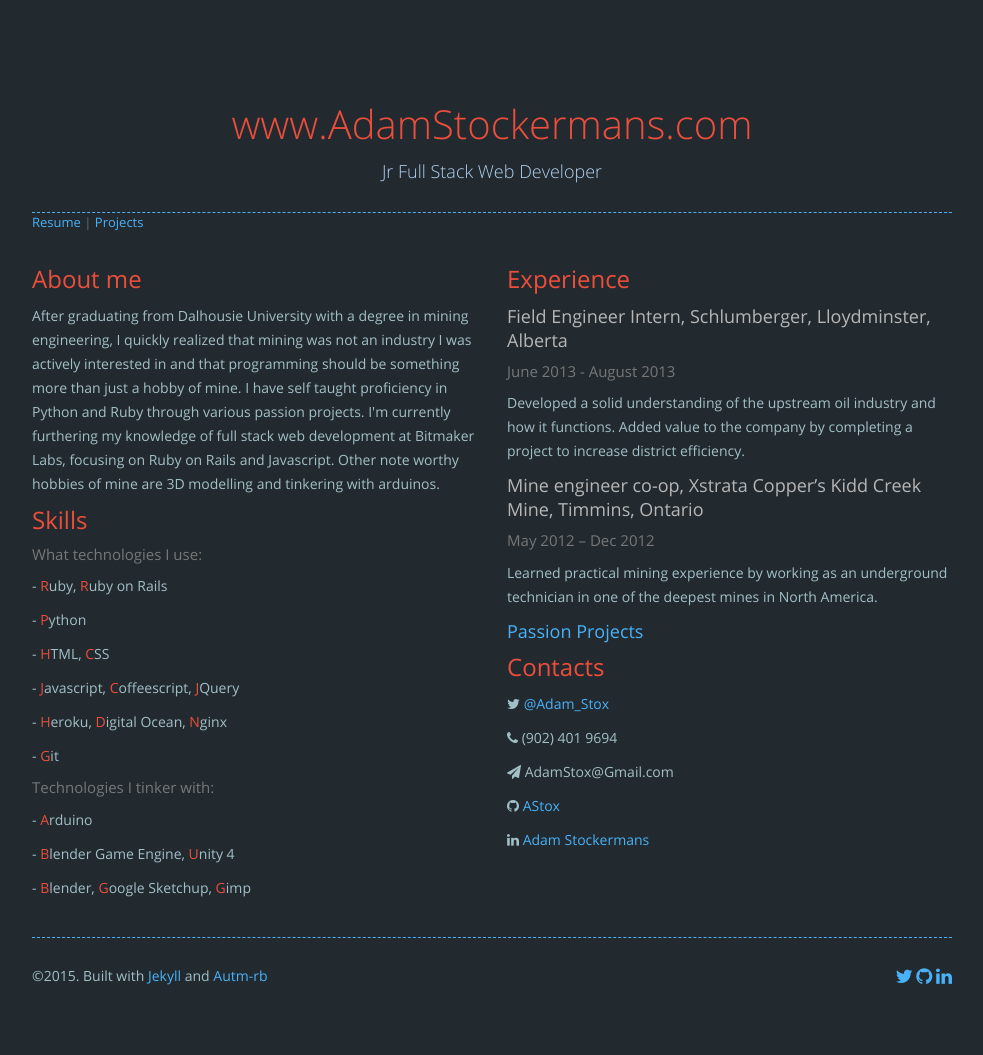
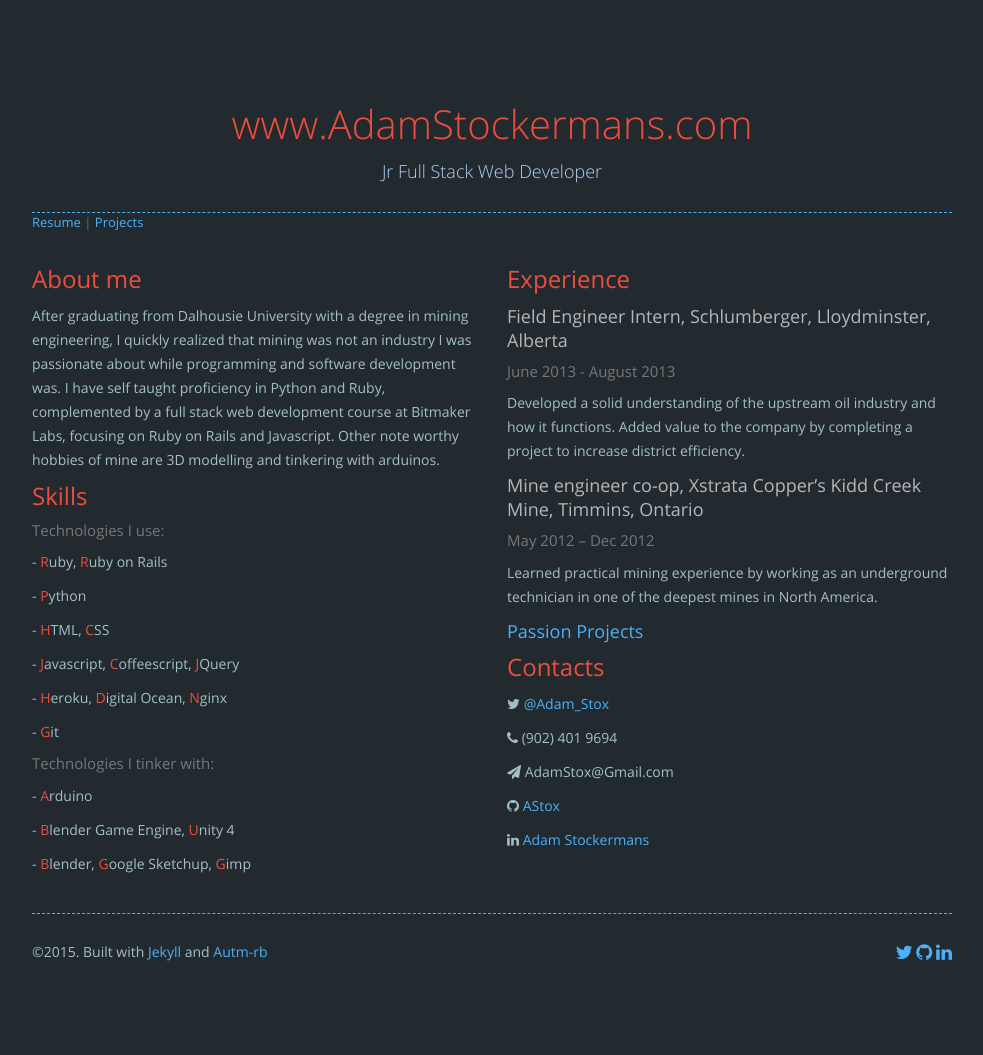
Before and after one commit to AStox/AStox.github.io, a Jekyll site: the page built from resume.html, in a window 1280 px wide. Shown: the whole page, without its empty margins (148-1131 px from the left). Built offline with Jekyll 4.4.1, drawn with Linux system fonts in a browser that asks for light colours; nearby versions of some CDN libraries; comment, search, counter and statistics services are not loaded; after the commit the page ends 1031 px from its top, so only the background shows below that.

Commit message:
Changed page titles

```diff
--- a/_config.yml
+++ b/_config.yml
@@ -1,6 +1,6 @@
 baseurl: "" # The subpath of your site. Use "" if you're hosting a blog at the root level.
-url: "AStox.github.io" # the base hostname & protocol for your site.
-title: "AStox-blog"
+url: "adamstockermans.com" # the base hostname & protocol for your site.
+title: "Adam Stockermans"
 
 
 paginate: 3 #articles per page
@@ -9,7 +9,7 @@
 
 #contacts
 git: "https://github.com/astox"  #Add your github url here.
-stackoverflow: "http://stackoverflow.com/users/1231365/railsr" #Add your stackoverflow url here.
+#stackoverflow: "http://stackoverflow.com/users/1231365/railsr" #Add your stackoverflow url here.
 twitter: "https://twitter.com/adam_stox"  #Add your twitter url here.
 
 #disqus comment
--- a/resume.html
+++ b/resume.html
@@ -8,12 +8,12 @@
   <div class="col-md-6 post-nav">
     <div id="about_me">
       <h2>About me</h2>
-      <p>After graduating from Dalhousie University with a degree in mining engineering, I quickly realized that mining was not an industry I was actively interested in and that programming should be something more than just a hobby of mine. I have self taught proficiency in Python and Ruby through various passion projects. I'm currently furthering my knowledge of full stack web development at Bitmaker Labs, focusing on Ruby on Rails and Javascript. Other note worthy hobbies of mine are 3D modelling and tinkering with arduinos.</p>
+      <p>After graduating from Dalhousie University with a degree in mining engineering, I quickly realized that mining was not an industry I was passionate about while programming and software development was. I have self taught proficiency in Python and Ruby, complemented by a full stack web development course at Bitmaker Labs, focusing on Ruby on Rails and Javascript. Other note worthy hobbies of mine are 3D modelling and tinkering with arduinos.</p>
     </div>
 
     <div id="skills">
       <h2>Skills</h2>
-      <h4 class="text-muted">What technologies I use:</h4>
+      <h4 class="text-muted">Technologies I use:</h4>
         <p> - <span>R</span>uby, <span>R</span>uby on Rails</p>
         <p> - <span>P</span>ython</p>
         <p> - <span>H</span>TML, <span>C</span>SS</p>
```
Also changed, not shown: 2 other files.
